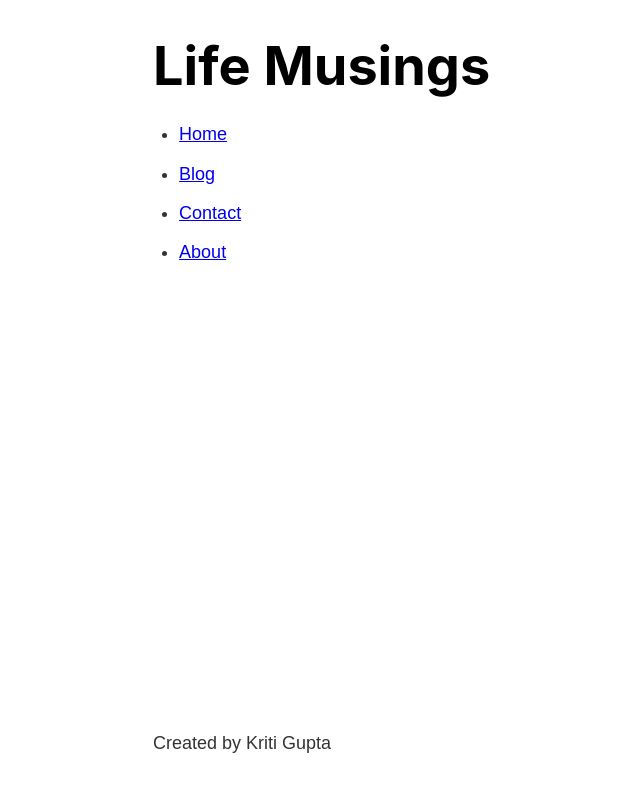
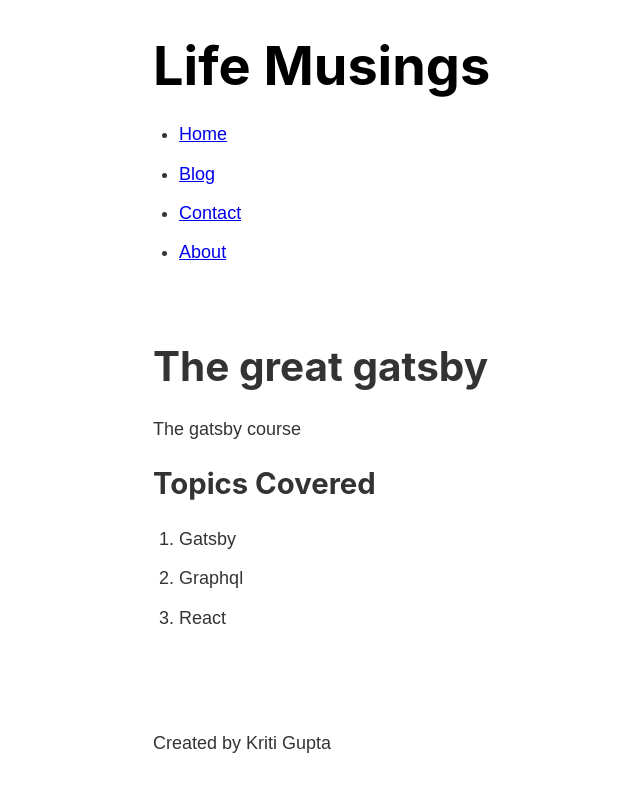
Before and after one commit to iamlearning1/gatsby-js, a Gatsby site: page /blog/gatsby in a window 1280 px wide. Shown: the whole page, without its empty margins (130-770 px from the left). Built offline with nearby package versions, Linux system fonts and the light colour scheme; Gatsby itself is replaced by a stand-in of ours.

Commit message:
added dynamic content to blog template

```diff
--- a/src/templates/blog.js
+++ b/src/templates/blog.js
@@ -1,8 +1,27 @@
 import React from "react";
+import { graphql } from "gatsby";
 import Layout from "../components/layout";
 
+export const query = graphql`
+  query($slug: String!) {
+    markdownRemark(fields: { slug: { eq: $slug } }) {
+      frontmatter {
+        title
+      }
+      html
+    }
+  }
+`;
+
 const Blog = props => {
-  return <Layout></Layout>;
+  return (
+    <Layout>
+      <h1>{props.data.markdownRemark.frontmatter.title}</h1>
+      <div
+        dangerouslySetInnerHTML={{ __html: props.data.markdownRemark.html }}
+      ></div>
+    </Layout>
+  );
 };
 
 export default Blog;
```
